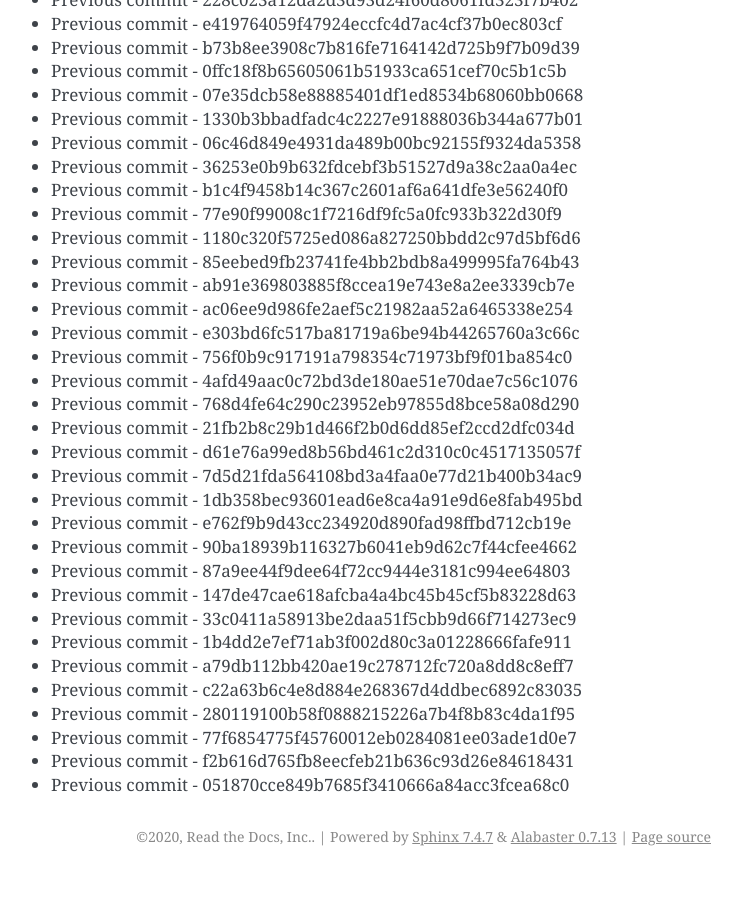
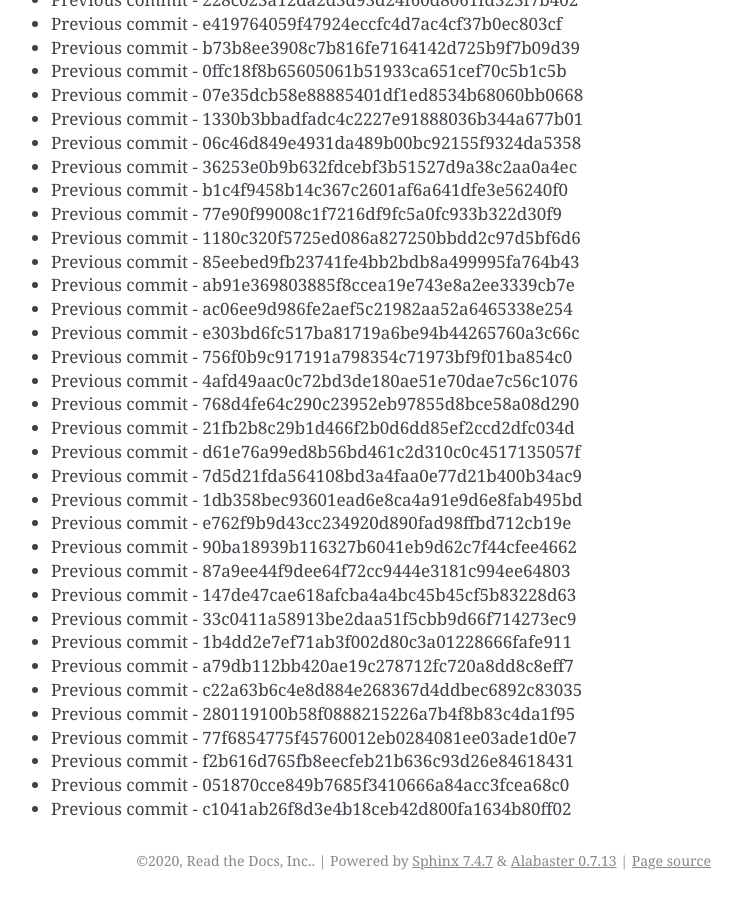
Before and after one commit to readthedocs/rtd-git-stresstest, a Sphinx documentation site: the page built from docs/updates.rst, in a window 1280 px wide and 900 px high, scrolled down 66216 px. Shown: the whole window, without its empty margins (399-1141 px from the left). Built offline with Sphinx 7.4.7, drawn with Linux system fonts in a browser that asks for light colours; before the commit the page ends 67092 px from its top, so only the background shows below that.

Commit message:
Generating commit from previous: c1041ab26f8d3e4b18ceb42d800fa1634b80ff02

```diff
--- a/docs/updates.rst
+++ b/docs/updates.rst
@@ -2814,3 +2814,4 @@ It can be tested for any performance characteristics.
 * Previous commit - 77f6854775f45760012eb0284081ee03ade1d0e7
 * Previous commit - f2b616d765fb8eecfeb21b636c93d26e84618431
 * Previous commit - 051870cce849b7685f3410666a84acc3fcea68c0
+* Previous commit - c1041ab26f8d3e4b18ceb42d800fa1634b80ff02
```
